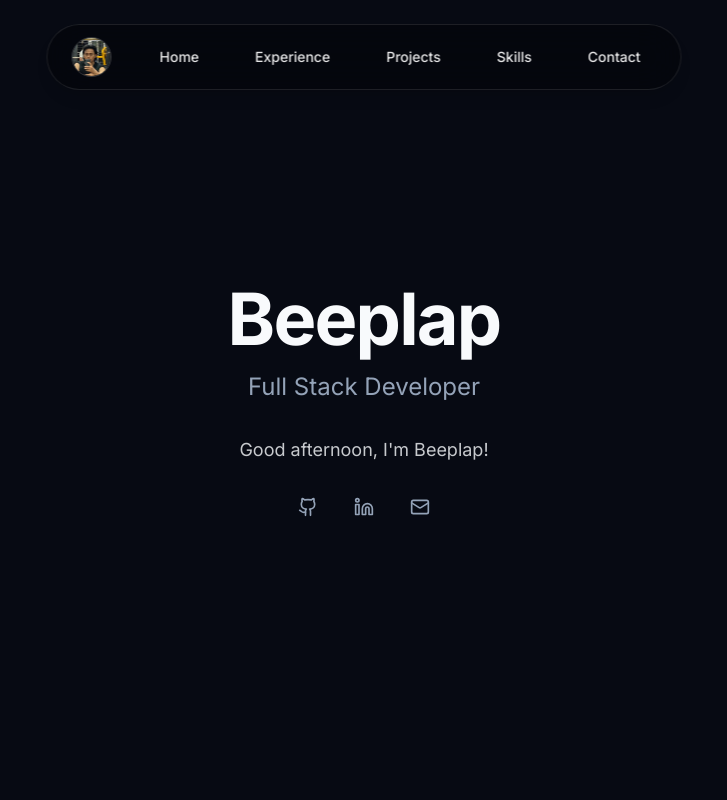
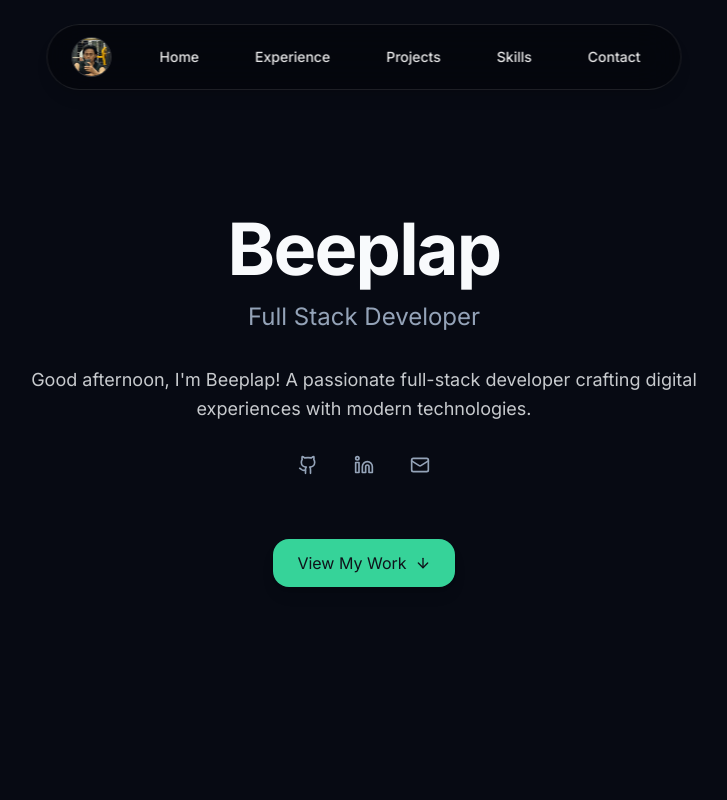
Before and after one commit to Beeplap/My-portfolio, a React (Vite) app: page / in a window 1280 px wide. Shown: the top 800 px of the page, without its empty margins (276-1003 px from the left). Built offline with nearby package versions, Linux system fonts and the light colour scheme; the HTML template or start-up script is replaced by a standard one.

Commit message:
Add fade-in animation to Hero component and enhance content with a call-to-action button

```diff
--- a/src/components/Hero.tsx
+++ b/src/components/Hero.tsx
@@ -1,4 +1,4 @@
-import { Github, Linkedin, Mail } from "lucide-react";
+import { Github, Linkedin, Mail, ArrowDown } from "lucide-react";
 
 const Hero = () => {
   const getGreeting = () => {
@@ -14,7 +14,7 @@ const Hero = () => {
 
   return (
     <section id="home" className="min-h-screen flex items-center justify-center px-4 py-20">
-      <div className="max-w-4xl mx-auto flex flex-col items-center text-center space-y-8">
+      <div className="max-w-4xl mx-auto flex flex-col items-center text-center space-y-8 animate-fade-in">
         {/* Name and Title */}
         <div className="space-y-4">
           <h1 className="text-5xl md:text-7xl font-bold tracking-tight">
@@ -26,7 +26,7 @@ const Hero = () => {
         </div>
 
         <p className="text-lg text-foreground/80 max-w-2xl mx-auto leading-relaxed">
-          {getGreeting()}, I'm Beeplap!
+          {getGreeting()}, I'm Beeplap! A passionate full-stack developer crafting digital experiences with modern technologies.
         </p>
 
         {/* Social Links */}
@@ -57,6 +57,17 @@ const Hero = () => {
               <Mail className="h-5 w-5" />
             </a>
           </div>
+
+        {/* Call to Action */}
+        <div className="pt-8">
+          <a
+            href="#projects"
+            className="inline-flex items-center gap-2 px-6 py-3 bg-primary text-primary-foreground rounded-lg hover:bg-primary/90 transition-all duration-300 hover:scale-105 shadow-lg hover:shadow-xl"
+          >
+            View My Work
+            <ArrowDown className="h-4 w-4" />
+          </a>
+        </div>
       </div>
     </section>
   );
--- a/src/index.css
+++ b/src/index.css
@@ -78,3 +78,20 @@ All colors MUST be HSL.
     scroll-behavior: smooth;
   }
 }
+
+@layer utilities {
+  .animate-fade-in {
+    animation: fadeIn 1s ease-in-out;
+  }
+
+  @keyframes fadeIn {
+    from {
+      opacity: 0;
+      transform: translateY(20px);
+    }
+    to {
+      opacity: 1;
+      transform: translateY(0);
+    }
+  }
+}
```
